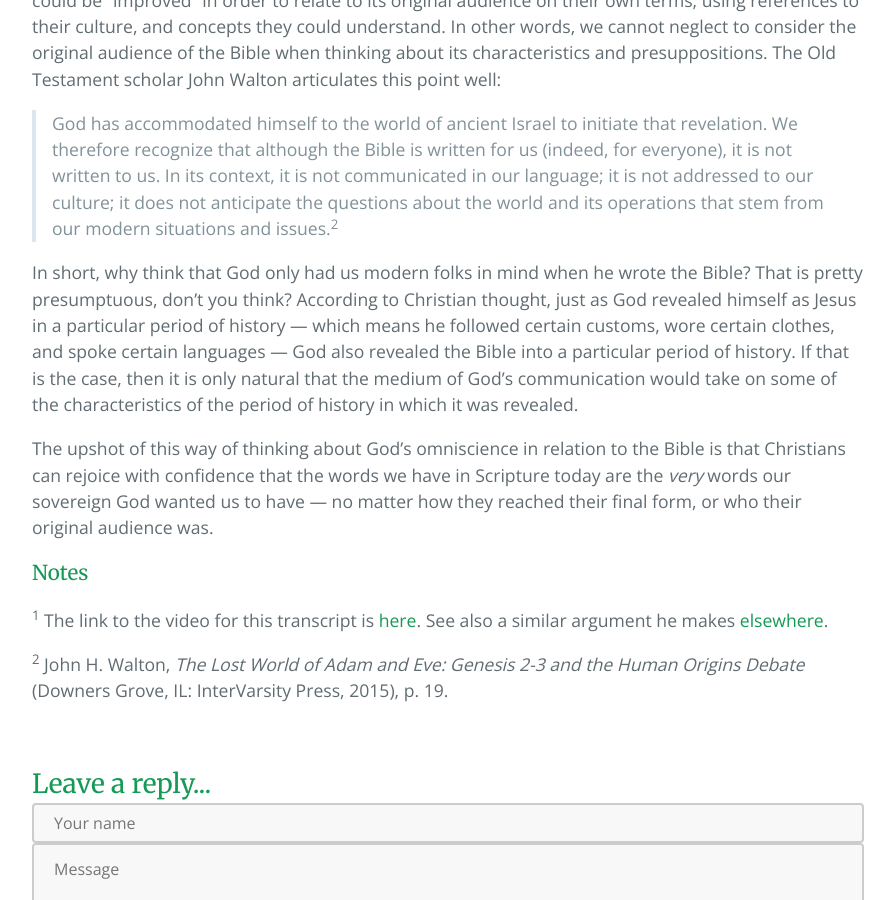
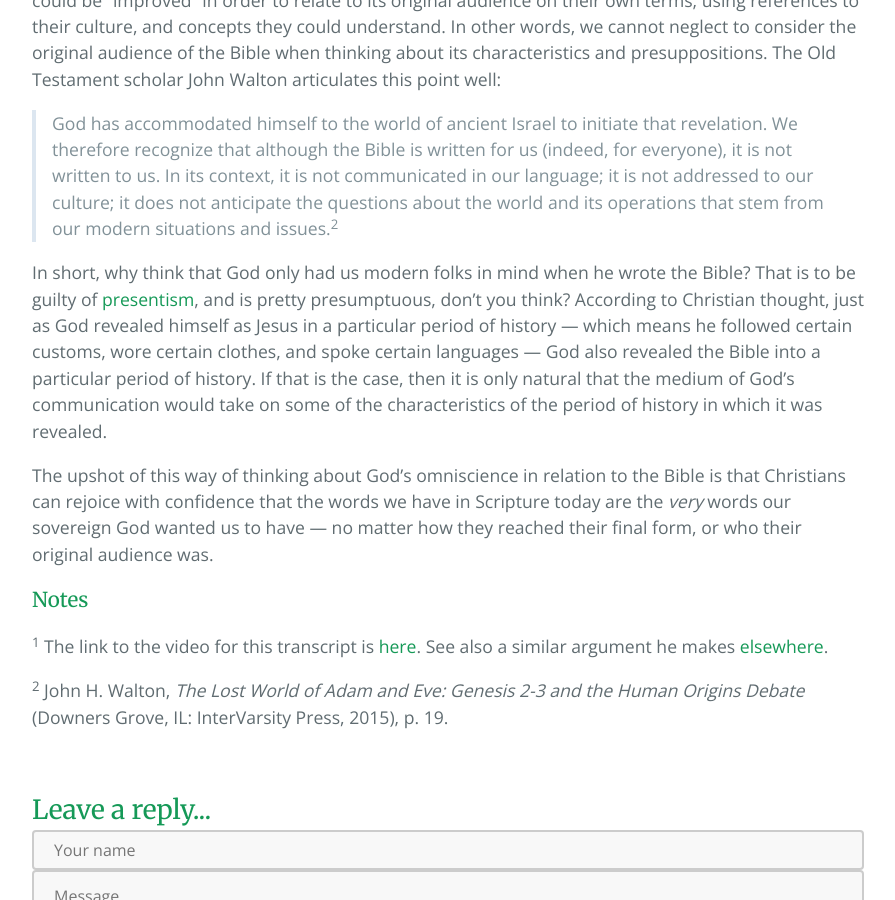
Before and after one commit to second-breakfast/second-breakfast.github.io, a Jekyll site: the page built from _posts/2019-1-9-sam-harris-revelation.markdown, in a window 1280 px wide and 900 px high, scrolled down 1648 px. Shown: the whole window, without its empty margins (192-1087 px from the left). Built offline with Jekyll 4.4.1, drawn with Linux system fonts in a browser that asks for light colours.

Commit message:
Add link to presentism

```diff
--- a/_posts/2019-1-9-sam-harris-revelation.markdown
+++ b/_posts/2019-1-9-sam-harris-revelation.markdown
@@ -35,7 +35,7 @@
 
 > God has accommodated himself to the world of ancient Israel to initiate that revelation. We therefore recognize that although the Bible is written for us (indeed, for everyone), it is not written to us. In its context, it is not communicated in our language; it is not addressed to our culture; it does not anticipate the questions about the world and its operations that stem from our modern situations and issues.<sup>2</sup>
 
-In short, why think that God only had us modern folks in mind when he wrote the Bible? That is pretty presumptuous, don’t you think? According to Christian thought, just as God revealed himself as Jesus in a particular period of history — which means he followed certain customs, wore certain clothes, and spoke certain languages — God also revealed the Bible into a particular period of history. If that is the case, then it is only natural that the medium of God’s communication would take on some of the characteristics of the period of history in which it was revealed.
+In short, why think that God only had us modern folks in mind when he wrote the Bible? That is to be guilty of [presentism](https://en.m.wikipedia.org/wiki/Presentism_(literary_and_historical_analysis)), and is pretty presumptuous, don’t you think? According to Christian thought, just as God revealed himself as Jesus in a particular period of history — which means he followed certain customs, wore certain clothes, and spoke certain languages — God also revealed the Bible into a particular period of history. If that is the case, then it is only natural that the medium of God’s communication would take on some of the characteristics of the period of history in which it was revealed.
 
 The upshot of this way of thinking about God’s omniscience in relation to the Bible is that Christians can rejoice with confidence that the words we have in Scripture today are the *very* words our sovereign God wanted us to have — no matter how they reached their final form, or who their original audience was.
 
```
